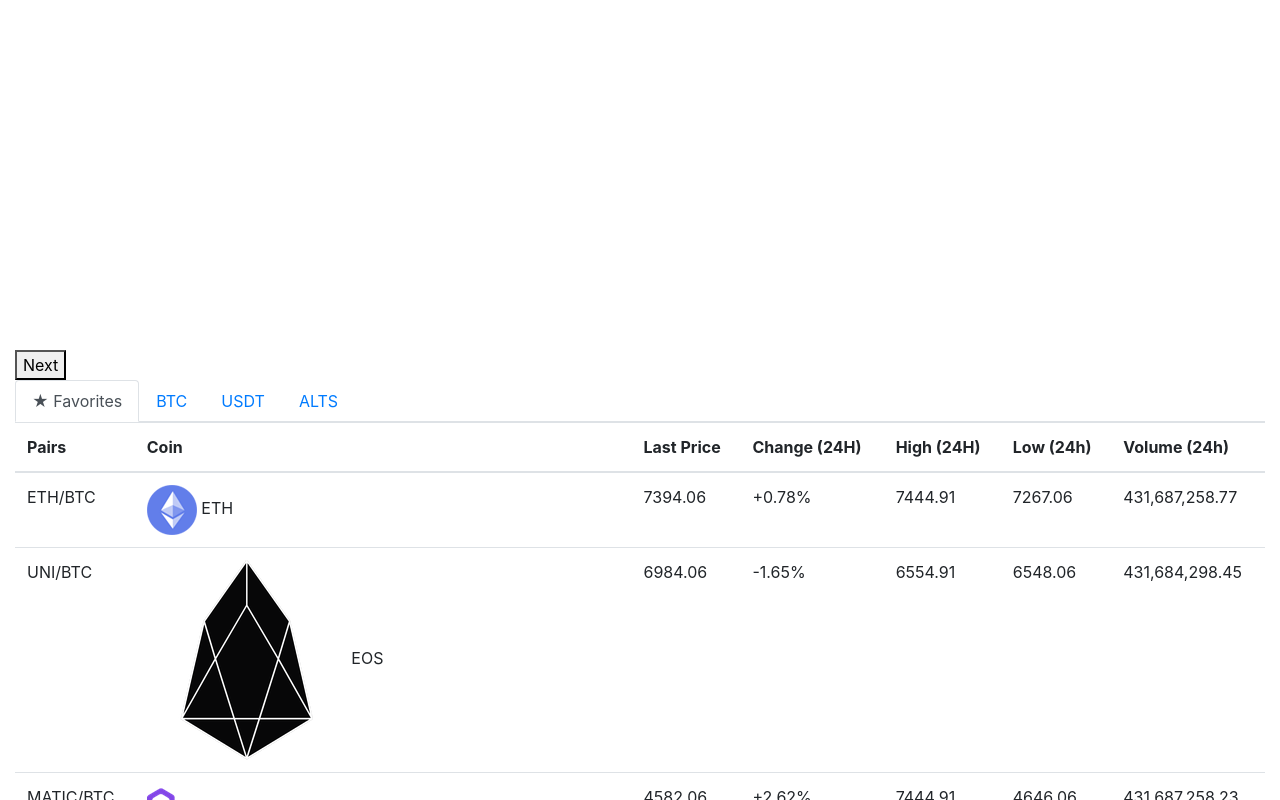
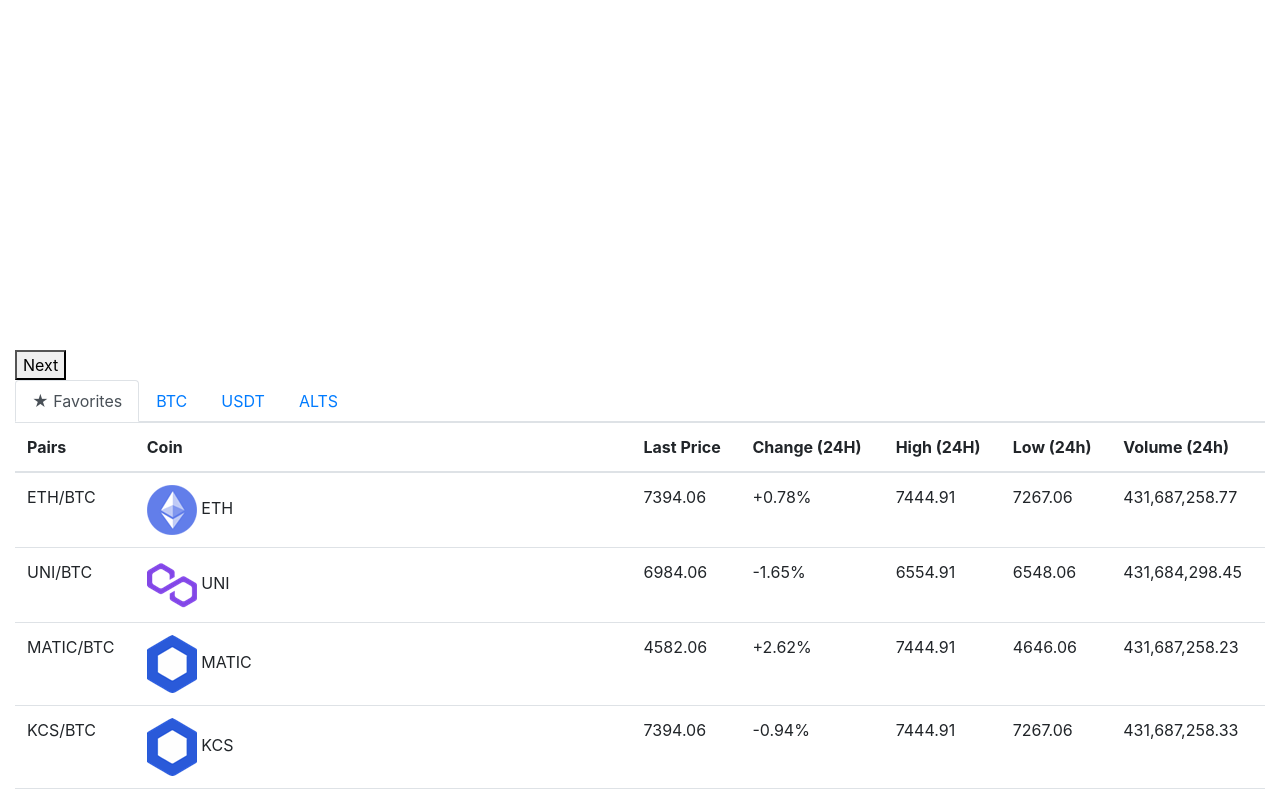
Before and after one commit to slashprotocol/dex, a React (Create React App) app: page /markets in a window 1280 px wide. Both pictures are taken after a click on the tab "★ Favorites". Shown: the part 6359-7159 px from the top of the page. Built offline with nearby package versions, Linux system fonts and the light colour scheme; the HTML template or start-up script is replaced by a standard one.

Commit message:
Update MarketsList.js

```diff
--- a/src/components/MarketsList.js
+++ b/src/components/MarketsList.js
@@ -43,7 +43,7 @@ export default function MarketsList() {
                               <i className="icon ion-md-star"></i> UNI/BTC
                             </td>
                             <td>
-                              <img src={'img/icon/2.png'} alt="vid" /> EOS
+                              <img src={'img/icon/3.png'} alt="vid" /> UNI
                             </td>
                             <td>6984.06</td>
                             <td className="red">-1.65%</td>
@@ -56,7 +56,7 @@ export default function MarketsList() {
                               <i className="icon ion-md-star"></i> MATIC/BTC
                             </td>
                             <td>
-                              <img src={'img/icon/3.png'} alt="bitcoin" /> MATIC
+                              <img src={'img/icon/4.png'} alt="bitcoin" /> MATIC
                             </td>
                             <td>4582.06</td>
                             <td className="green">+2.62%</td>
```
